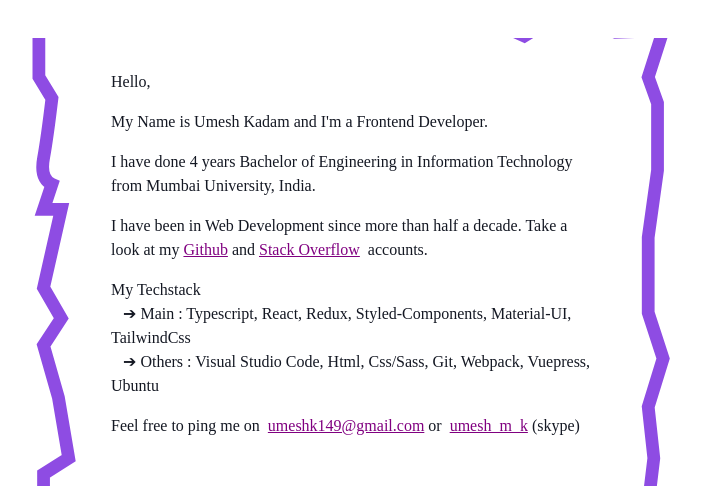
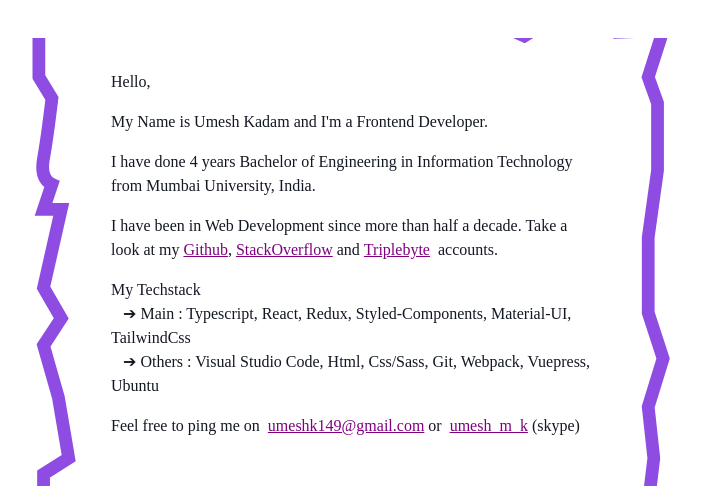
Before and after one commit to umeshmk/portfolio, a React app: page / in a window 1280 px wide. Shown: the part 261-761 px from the top of the page, without its empty margins (289-990 px from the left). Built offline with nearby package versions, Linux system fonts and the light colour scheme; a web font is replaced by a local one.

Commit message:
added triplebytes

```diff
--- a/src/components/Home/Body.js
+++ b/src/components/Home/Body.js
@@ -14,12 +14,15 @@ const body = ({className, children}) => {
       from Mumbai University, India.
       <p />I have been in Web Development since more than half a decade. Take a
       look at my <Link href="https://github.com/umeshmk">Github</Link>
+      ,&nbsp;
+      <Link href="https://stackoverflow.com/users/4681392/umesh-kadam">
+        StackOverflow
+      </Link>
       &nbsp;and&nbsp;
-      <Link href="https://stackoverflow.com/users/4681392/umesh-kadam">
-        Stack Overflow
+      <Link href="https://triplebyte.com/tb/umesh-kadam-wto3lpz/certificate">
+        Triplebyte
       </Link>
       &nbsp; accounts.
-      {/* <br/> */}
       <br />
       <p />
       <p>
```
